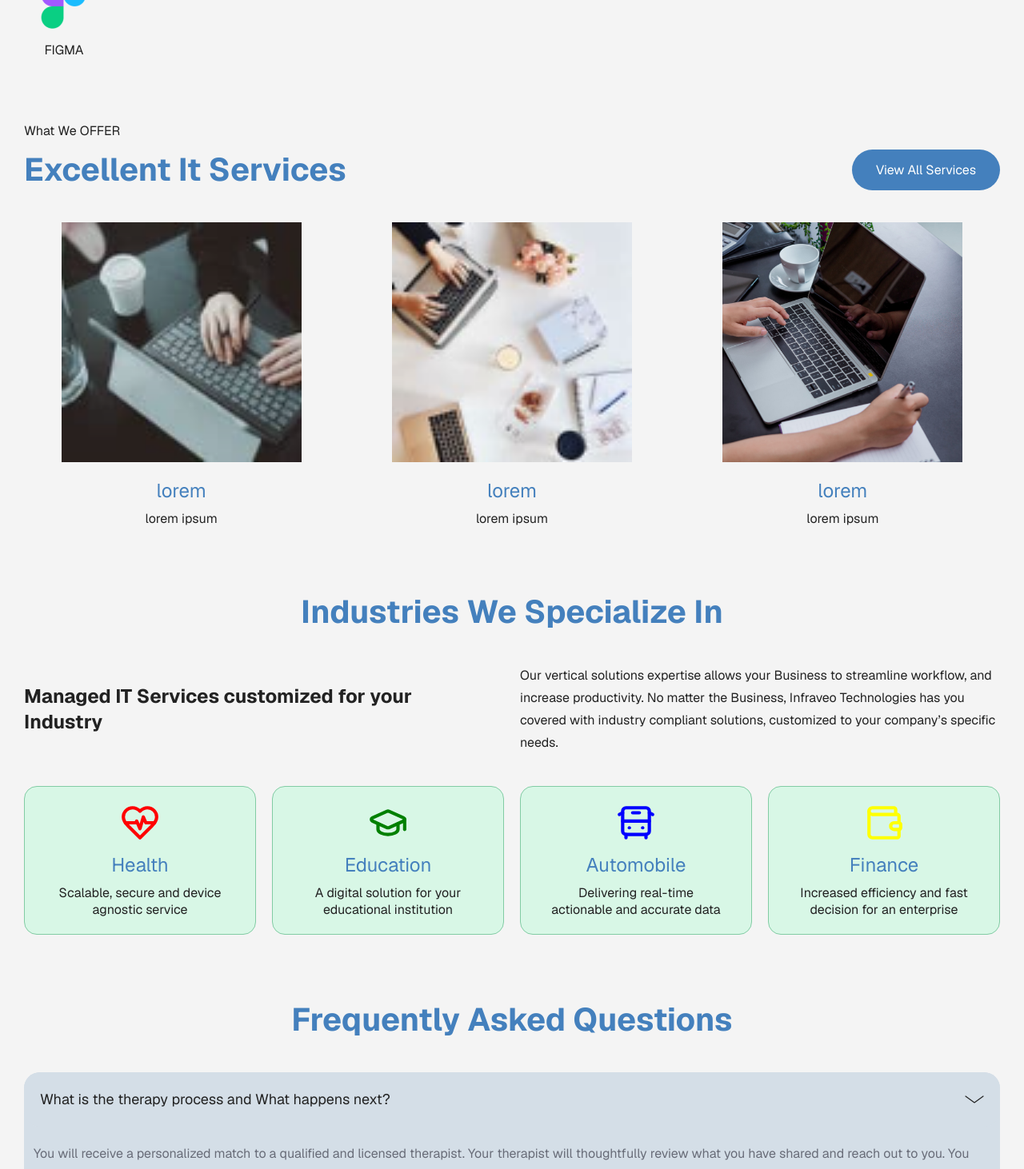
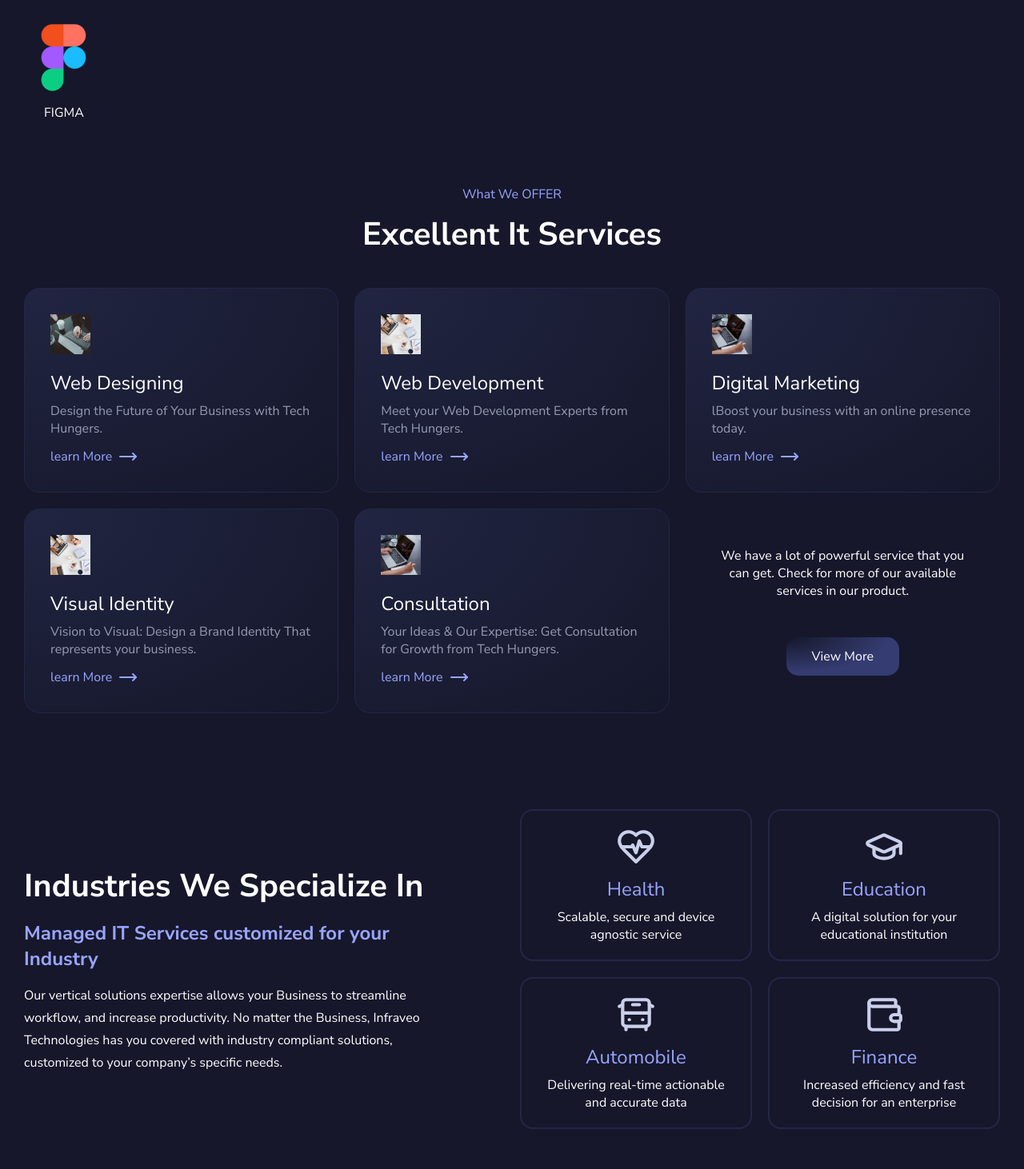
Before and after one commit to HumanshiJangra/tech-hungers, a Next.js app: page / in a window 1280 px wide. Shown: the part 1330-2792 px from the top of the page at 80% size. Built offline with nearby package versions, Linux system fonts and the light colour scheme.

Commit message:
new 10-03

```diff
--- /dev/null
+++ b/src/app/components/Button.tsx
@@ -0,0 +1,29 @@
+import React from 'react';
+import Link from 'next/link';
+
+interface ButtonProps {
+    text: string;
+    onClick?: React.MouseEventHandler<HTMLButtonElement>;
+    href?: string; // Optional prop to determine if it's a link
+    className?: string;
+}
+
+const Button: React.FC<ButtonProps> = ({ text, onClick, href, className }) => {
+    const baseStyles = "flex items-center gap-2.5 bg-[radial-gradient(at_top_left,_#15172a_0%,_#353c71_65%)] text-white text-base px-8 py-3 text-center rounded-[15px]";
+
+    if (href) {
+        return (
+            <Link href={href} className={`${baseStyles} ${className}`}>
+                {text}
+            </Link>
+        );
+    }
+
+    return (
+        <button onClick={onClick} className={`${baseStyles} ${className}`}>
+            {text}
+        </button>
+    );
+};
+
+export default Button;
--- a/src/app/components/FAQ.tsx
+++ b/src/app/components/FAQ.tsx
@@ -50,27 +50,28 @@ const FAQ: React.FC = () => {
     <div className=' md:py-[40px]'>
     <div className="about-dropdown container">
       <div className=''>
+        <h3 className="mb-3 text-lg text-center text-[#99a5ff] ">Clients Questions</h3>
         <h2 className='heading-h2 text-center mb-3 md:mb-10'>Frequently Asked Questions</h2>
       </div>
       <div className="">
         <div className="">
           {faqData.map((dropdown, index) => (
-            <div className={`md:mb-[10px] mb-3 bg-[#d4dee7] rounded-[20px] ${dropdownStates[index]? 'active': ''}`} key={index}>
+            <div className={`md:mb-[10px] border border-[#232746] mb-3 bg-[radial-gradient(at_top_left,_#232746_0%,_#15172a_100%)] rounded-[20px] ${dropdownStates[index]? 'active': ''}`} key={index}>
               <h2
-                className={`md:text-lg text-base py-[10px] px-3 md:p-5 bg-[#d4dee7] rounded-[20px] text-{#222222} cursor-pointer flex justify-between md:items-center ${
+                className={`md:text-lg text-base py-[10px] px-3 md:p-5  rounded-[20px] text-{#222222} cursor-pointer flex justify-between md:items-center ${
                     dropdownStates[index] ? 'active' : ''
                   }`}
                 onClick={() => toggleDropdown(index)}
               >
                 <span className='flex md:items-center gap-[10px] md:gap-5'> {dropdown.title}</span>
-                <span className='drop mt-1 md:mt-0'><DropDown /></span>
+                <span className='text-2xl leading-[normal] '>{dropdownStates[index] ? '-' : '+'}</span>
               </h2>
               <div
                 className={`transition-max-height duration-300 ease-in-out overflow-hidden ${
                   dropdownStates[index] ? 'max-h-screen' : 'max-h-0'
                 }`}
               >
-                <p className='text-base md:leading-7 mt-3 md:mt-5 text-[#686C78] px-3 pb-[20px] '>{dropdown.content}</p>
+                <p className='text-base md:leading-7 mt-3 md:mt-5 text-[#cacfea] px-5 pb-[20px] '>{dropdown.content}</p>
               </div>
             </div>
           ))}
--- a/src/app/components/Footer.tsx
+++ b/src/app/components/Footer.tsx
@@ -113,7 +113,7 @@ const Footer: React.FC = () => {
             </form> */}
           </div>
         </div>
-        <div className="copyright pt-[31px] pb-[20.5px] px-[15px] bg-[#4480bd] mx-[15px] rounded-t-[20px] text-center gap-2 justify-center flex flex-wrap lg:flex-nowrap items-center md:justify-between md:px-[40px] lg:px-[70px] md:mx-[32px]">
+        <div className="copyright pt-[31px] pb-[20.5px] px-[15px] bg-[#15172a] mx-[15px] rounded-t-[20px] text-center gap-2 justify-center flex flex-wrap lg:flex-nowrap items-center md:justify-between md:px-[40px] lg:px-[70px] md:mx-[32px]">
           <Link href="/" className="nav-logo-link">
             <Logo className="w-[250px] h-[50px] " />
           </Link>
--- a/src/app/components/Header.tsx
+++ b/src/app/components/Header.tsx
@@ -24,7 +24,7 @@ const Header = () => {
   };
 
   return (
-    <header className=" bg-[#4480bd]  ">
+    <header className=" bg-[#16172b]  ">
       <div className="container ">
         <div className="nav-container flex items-center justify-between py-3 ">
           <div className="nav_logo">
@@ -65,7 +65,7 @@ const Header = () => {
             <li>
               <Link
                 href="/contact"
-                className="nav-menu-list lg:!inline-block lg:text-sm lg:!text-[#4480bd] lg:bg-[#fff] rounded-[30px] lg:!px-[30px] !py-[13px]"
+                className="nav-menu-list lg:!inline-block lg:text-sm lg:!text-[#16172b] lg:bg-[#fff] rounded-[30px] lg:!px-[30px] !py-[13px]"
               >
                 Contact
               </Link>
--- a/src/app/components/Industries.tsx
+++ b/src/app/components/Industries.tsx
@@ -3,30 +3,32 @@ import React from 'react';
 
 const Industries = () => {
   const industry = [
-    {id: 1 , name: 'Health', description: 'Scalable, secure and device agnostic service', icon: <HeartPulse width={50} height={50} color='red'/>},
-    {id: 2 , name: 'Education', description: 'A digital solution for your educational institution', icon: <GraduationCap width={50} height={50} color='green'/>},
-    {id: 3 , name: 'Automobile', description: 'Delivering real-time actionable and accurate data', icon: <BusFront width={50} height={50} color='blue'/>},
-    {id: 4 , name: 'Finance', description: 'Increased efficiency and fast decision for an enterprise', icon: <Wallet width={50} height={50} color='yellow'/>},
+    {id: 1 , name: 'Health', description: 'Scalable, secure and device agnostic service', icon: <HeartPulse width={50} height={50} color='#cacfea'/>},
+    {id: 2 , name: 'Education', description: 'A digital solution for your educational institution', icon: <GraduationCap width={50} height={50} color='#cacfea'/>},
+    {id: 3 , name: 'Automobile', description: 'Delivering real-time actionable and accurate data', icon: <BusFront width={50} height={50} color='#cacfea'/>},
+    {id: 4 , name: 'Finance', description: 'Increased efficiency and fast decision for an enterprise', icon: <Wallet width={50} height={50} color='#cacfea'/>},
   ]
   return (
     <div className='py-10'>
       <div className='container'>
-        <h2 className='heading-h2 text-center '>Industries We Specialize In</h2>
         <div className='grid grid-cols-2 gap-5 items-center my-10 '>
-          <h3 className='font-bold text-2xl max-w-[500px] '>Managed IT Services customized for your Industry</h3>
+          <div className=' max-w-[500px]'>
+        <h2 className='heading-h2  '>Industries We Specialize In</h2>
+          <h3 className='font-bold text-2xl my-4 text-[#99a5ff] '>Managed IT Services customized for your Industry</h3>
           <p className='leading-7 '>Our vertical solutions expertise allows your Business to streamline workflow, and increase productivity. No matter the Business, Infraveo Technologies has you covered with industry compliant solutions, customized to your company’s specific needs.</p>
-        </div>
+          </div>
         <div>
-          <div className='grid grid-cols-4 gap-5'>
+          <div className='grid grid-cols-2 gap-5'>
             {industry.map((item) => (
-              <div key={item.id} className='text-center rounded-2xl bg-[#d8f7e6] border border-[#82cca4] py-5 px-8 '>
+              <div key={item.id} className='text-center border-2 border-[#232746] rounded-2xl  py-5 px-8 '>
                  <div className="flex justify-center">{item.icon}</div>
                 <div>
-                  <h3 className='text-2xl color-blue mt-3 mb-2'>{item.name}</h3>
+                  <h3 className='text-2xl text-[#99a5ff] mt-3 mb-2'>{item.name}</h3>
                   <p>{item.description}</p>
                 </div>
               </div>
             ))}
+          </div>
           </div>
         </div>
       </div>
--- a/src/app/components/Services.tsx
+++ b/src/app/components/Services.tsx
@@ -5,39 +5,45 @@ import image1 from '@/assets/images/bg.png';
 import image2 from '@/assets/images/img1.png';
 import image3 from '@/assets/images/img2.jpg';
 import Link from 'next/link';
+import Button from './Button';
+import { MoveRight } from 'lucide-react';
 
  const Services = ()=> {
  const service = [
-    { id: 1, title: "lorem", subtitle: "lorem ipsum", image: image1 },
-    { id: 2, title: "lorem", subtitle: "lorem ipsum", image: image2 },
-    { id: 3, title: "lorem", subtitle: "lorem ipsum", image: image3 },
+    { id: 1, title: "Web Designing", subtitle: "Design the Future of Your Business with Tech Hungers.", image: image1 },
+    { id: 2, title: "Web Development", subtitle: "Meet your Web Development Experts from Tech Hungers.", image: image2 },
+    { id: 3, title: "Digital Marketing", subtitle: "lBoost your business with an online presence today.", image: image3 },
+    { id: 4, title: "Visual Identity", subtitle: "Vision to Visual: Design a Brand Identity That represents your business.", image: image2 },
+    { id: 5, title: "Consultation", subtitle: "Your Ideas & Our Expertise: Get Consultation for Growth from Tech Hungers.", image: image3 },
   ];
   return (
     <div className="py-[40px] ">
     <div className="container">
-      <h3 className="mb-3">What We OFFER</h3>
-      <div className="flex justify-between items-center ">
+      <div className="text-center ">
+      <h3 className="mb-3 text-[#99a5ff] ">What We OFFER</h3>
         <h2 className="heading-h2">Excellent It Services</h2>
-        <Link href="/services" className="button">
-          View All Services
-        </Link>
       </div>
       <div className="grid grid-cols-3 gap-5 mt-10">
         {service.map((item, index) => (
-          <div key={index} className="text-center ">
+          <div key={index} className="p-8 bg-[radial-gradient(at_top_left,_#212542_0%,_#15172a_100%)] border border-[#232746] rounded-[20px] ">
             <Image
               src={item.image}
               alt={item.title}
-              width={300}
-              height={300}
-              className="mx-auto aspect-square object-cover "
+              width={50}
+              height={50}
+              className="aspect-square object-cover "
             />
-            <h3 className="text-2xl color-blue mt-5 mb-2">{item.title}</h3>
-            <p className="text-[#222222] max-w-[220px] mx-auto ">
+            <h3 className="text-2xl text-white mt-5 mb-2">{item.title}</h3>
+            <p className="text-[#979bb1] mb-3 ">
               {item.subtitle}
             </p>
+            <button className='text-[#99a5ff] flex items-center gap-2 '>learn More <MoveRight color='#99a5ff'/> </button>
           </div>
         ))}
+        <div className='grid place-items-center p-8 text-center'>
+          <p className='tex mb-4'>We have a lot of powerful service that you can get. Check for more of our available services in our product. </p>
+          <Button text='View More' />
+        </div>
       </div>
     </div>
   </div>
--- a/src/app/components/Technologies.tsx
+++ b/src/app/components/Technologies.tsx
@@ -36,11 +36,11 @@ const Technologies = () => {
   return (
         <div className="container">
           <h2 className="heading-h2 text-center mb-10">Our Technology Spark</h2>
-          <div className="tabs flex flex-wrap justify-between gap-[5px] bg-[#4480bd] p-2 rounded-[47px] mb-10 ">
+          <div className="tabs flex flex-wrap justify-between gap-[5px] bg-[#353c71] p-2 rounded-[47px] mb-10 ">
           {Object.keys(technology).map((tab) => (
               <button
                 key={tab}
-                className={`tab-button ${activeTab === tab ? 'active text-orange bg-white ' : 'text-white   '} rounded-[34px] px-[16px] py-[10px] w-[calc(16.66%-5px)] `}
+                className={`tab-button ${activeTab === tab ? 'active text-[#232746] bg-white ' : 'text-white   '} rounded-[34px] px-[16px] py-[10px] w-[calc(16.66%-5px)] `}
                 onClick={() => setActiveTab(tab)}
               >{tab}</button>
             ))}
--- a/src/app/globals.css
+++ b/src/app/globals.css
@@ -21,17 +21,16 @@
   }
 }
 .container {
-  max-width: 1400px;
+  max-width: 1300px;
   padding: 0 30px;
   margin: 0 auto;
 }
 body {
-  background: white;
+  background: #16172b;
   line-height: normal;
-  color: #222222;
-  background-color: #f4f4f4;
+  color: #fff;
   /* font-family: var(--font-geist-mono); */
-  font-family: var(--font-geist-sans);
+  font-family: var(--font-nunito);
 }
 .nav-menu-list {
   color: white;
@@ -43,7 +42,7 @@ body {
   fill: white;
 }
 .color-blue {
-  color: #4480bd;
+  color: #212542;
 }
 button {
   cursor: pointer;
@@ -68,7 +67,7 @@ button {
 }
 .heading-h2 {
   font-size: 40px;
-  color: #4480bd;
+  color: #fff;
   font-weight: 700;
 }
 .contact-section label {
--- a/src/app/layout.tsx
+++ b/src/app/layout.tsx
@@ -1,5 +1,5 @@
 import type { Metadata } from "next";
-import { Geist, Geist_Mono } from "next/font/google";
+import { Geist, Nunito_Sans } from "next/font/google";
 import "./globals.css";
 import Header from "./components/Header";
 import Footer from "./components/Footer";
@@ -9,8 +9,8 @@ const geistSans = Geist({
   subsets: ["latin"],
 });
 
-const geistMono = Geist_Mono({
-  variable: "--font-geist-mono",
+const nunitoSans = Nunito_Sans({
+  variable: "--font-nunito",
   subsets: ["latin"],
 });
 
@@ -27,7 +27,7 @@ export default function RootLayout({
   return (
     <html lang="en">
       <body
-        className={`${geistSans.variable} ${geistMono.variable} antialiased`}>
+        className={`${geistSans.variable} ${nunitoSans.variable} antialiased`}>
           <Header/>
         {children}
         <Footer/>
--- a/src/app/page.tsx
+++ b/src/app/page.tsx
@@ -9,6 +9,8 @@ import FAQ from "./components/FAQ";
 import Services from "./components/Services";
 import Technologies from "./components/Technologies";
 import Industries from "./components/Industries";
+import { title } from "process";
+import Button from "./components/Button";
 
 
 export default function Home() {
@@ -19,6 +21,10 @@ export default function Home() {
       subtitle: `No matter where you are, we've got you covered.`,
       icons: <Globe width={100} height={100} color="#4480bd" />,
     },
+    {id: 2, title: "Expertise & Innovation", subtitle: " Our team stays ahead with the latest technologies, ensuring your website, app, and marketing strategies are innovative and future-ready.",
+    icons: <Globe width={100} height={100} color="#4480bd" />
+    },
+
     {
       id: 3,
       title: "We value our clients.",
@@ -44,17 +50,18 @@ export default function Home() {
           <p className="text-center text-lg text-white mt-3">
             Let’s Build Something Great Together
           </p>
-          <div className="text-center mt-8">
-            <Link href="/" className="button">
+          <div className="flex justify-center mt-8">
+            <Button text="Learn More"/>
+            {/* <Link href="/" className="button">
               Learn More
-            </Link>
+            </Link> */}
           </div>
         </div>
       </div>
       <div className="py-[80px]">
         <div className="container">
           <h2 className="heading-h2 text-center mb-10 ">Why Choose Us</h2>
-          <div className="grid grid-cols-3 gap-5">
+          <div className="grid grid-cols-4 gap-5">
             {content.map((item, index) => (
               <div key={index} className="text-center border-[#4480bd] rounded-lg border py-[30px] px-5 ">
                 <h3 className="text-2xl color-blue ">{item.title}</h3>
@@ -72,14 +79,18 @@ export default function Home() {
     <Industries/>
     <FAQ/>
     {/* <Contact /> */}
-    <div className="py-10">
-      <div className="max-w-[702px] w-full mx-auto text-center ">
-        <h3 className="text-[#222222] font-bold ">Let’s start a new journey</h3>
+    <div className="container ">
+      <div className="py-[60px] my-[60px] relative text-center bg-[url(../assets/images/contact.jpg)] bg-no-repeat  bg-[position:bottom_center] bg-cover rounded-[20px]">
+        <div className="bg-[radial-gradient(at_top_left,_#212542_0%,_#15172a_100%)] opacity-[0.9] absolute top-0 left-0 w-full h-full  rounded-[20px]"></div>
+        <div className="relative z-10 max-w-[700px] mx-auto">
+        <h3 className="text-[#99a5ff] font-bold ">Let’s start a new journey</h3>
         <h2 className="heading-h2 my-4 leading-[normal] ">Are you ready for a better, more productive business?</h2>
-        <p className="text-lg mb-5 text-[#222222]  ">Stop worrying about technology problems. Focus on your business.
+        <p className="text-lg mb-6 text-[#cacfea]  ">Stop worrying about technology problems. Focus on your business.
         Let us provide the support you deserve.</p>
-        <div>
-          <Link href='/contact' className="button">Contact us Now</Link>
+        <div className="flex justify-center">
+          <Button href='/contact' text="Contact us Now"/>
+          {/* <Link href='/contact' className="button">Contact us Now</Link> */}
+        </div>
         </div>
       </div>
     </div>
```
Also changed, not shown: src/assets/images/bg-common.jpg (added), src/assets/images/contact.jpg (added).
